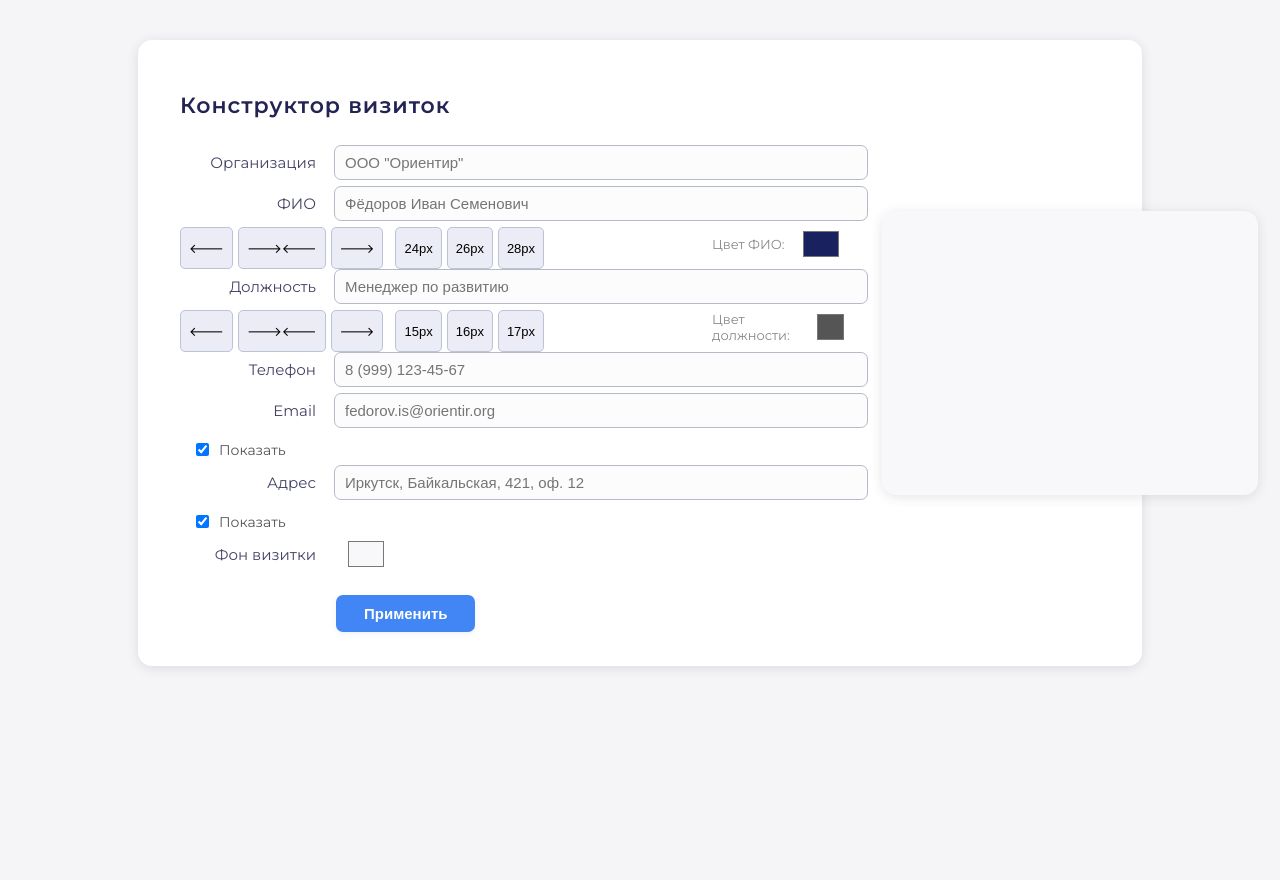
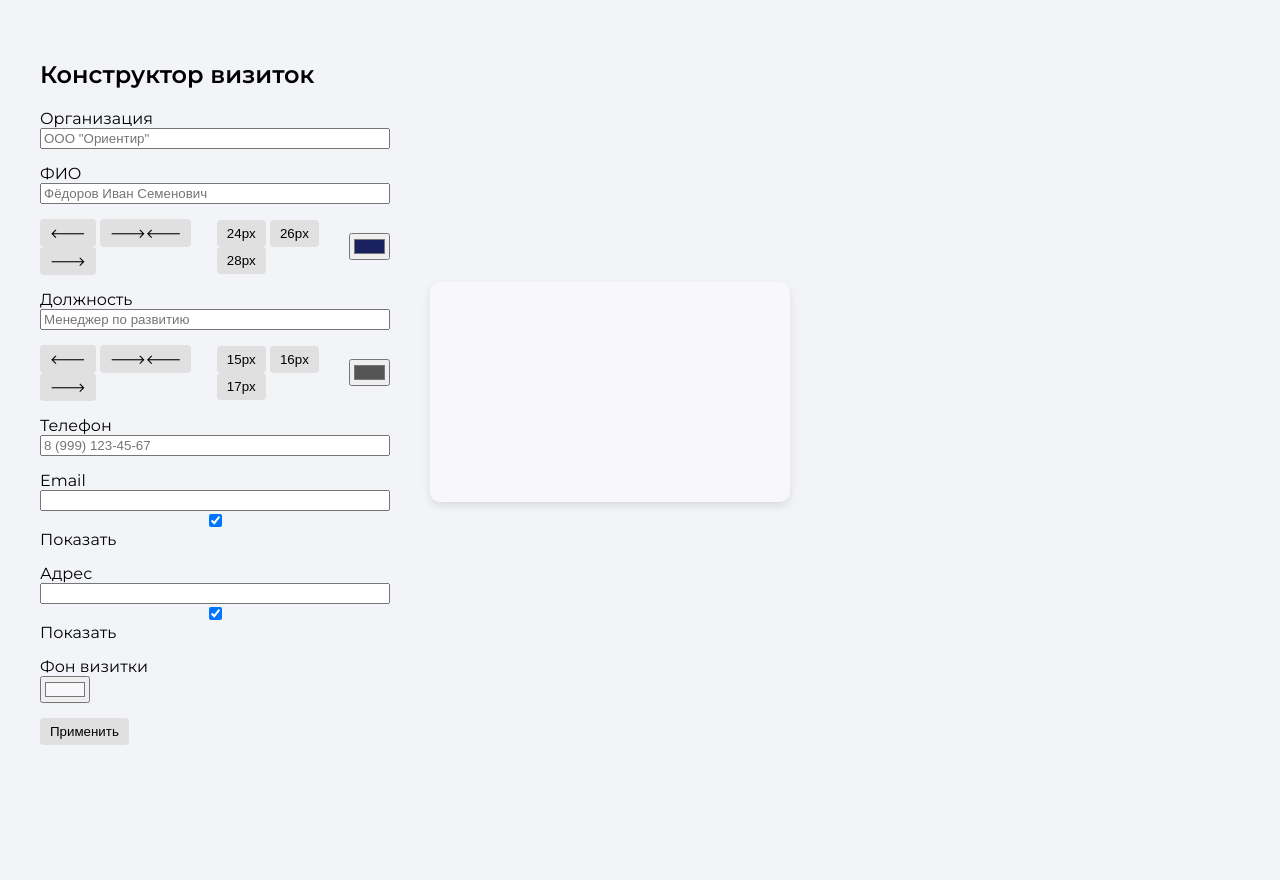
Before and after one commit to ccccxxip/web_programming, a PHP site: page /hm4.html in a window 1280 px wide. After the commit the page ends 745 px from the top, so only its background shows below. Run offline with PHP 8.4, Linux system fonts and the light colour scheme.

Commit message:
consructor

```diff
--- a/cutaway/hm4.html
+++ b/cutaway/hm4.html
@@ -2,83 +2,105 @@
 <html lang="ru">
 <head>
 <meta charset="UTF-8">
-  <meta name="viewport" content="width=device-width, initial-scale=1.0">
 <title>Конструктор визиток</title>
+
 <link rel="preconnect" href="https://fonts.googleapis.com">
 <link href="https://fonts.googleapis.com/css2?family=Montserrat:wght@400;600&display=swap" rel="stylesheet">
+
 <link rel="stylesheet" href="style.css">
 </head>
+
 <body>
+
 <div class="wrapper">
+
 <div class="constructor">
+
 <h2>Конструктор визиток</h2>
+
 <form id="form">
+
 <div class="form-row">
 <label>Организация</label>
 <input type="text" id="org" placeholder='ООО "Ориентир"'>
 </div>
+
 <div class="form-row">
 <label>ФИО</label>
 <input type="text" id="fio" placeholder="Фёдоров Иван Семенович">
 </div>
+
 <div class="controls">
+
 <div class="align-btns" data-target="fio">
-          <button type="button" class="align" data-align="left">🡐</button>
-          <button type="button" class="align" data-align="center">🡒🡐</button>
-          <button type="button" class="align" data-align="right">🡒</button>
+<button type="button" data-align="left">🡐</button>
+<button type="button" data-align="center">🡒🡐</button>
+<button type="button" data-align="right">🡒</button>
 </div>
+
 <div class="font-btns" data-target="fio">
-          <button type="button" class="font-size" data-size="24px">24px</button>
-          <button type="button" class="font-size" data-size="26px">26px</button>
-          <button type="button" class="font-size" data-size="28px">28px</button>
+<button type="button" data-size="24px">24px</button>
+<button type="button" data-size="26px">26px</button>
+<button type="button" data-size="28px">28px</button>
 </div>
-        <div class="color-row">
-          <span style="font-size:13px;color:#888;">Цвет ФИО:</span>
+
 <input type="color" id="fioColor" value="#19225e">
+
 </div>
-      </div>
+
 <div class="form-row">
 <label>Должность</label>
 <input type="text" id="position" placeholder="Менеджер по развитию">
 </div>
+
 <div class="controls">
+
 <div class="align-btns" data-target="position">
-          <button type="button" class="align" data-align="left">🡐</button>
-          <button type="button" class="align" data-align="center">🡒🡐</button>
-          <button type="button" class="align" data-align="right">🡒</button>
+<button type="button" data-align="left">🡐</button>
+<button type="button" data-align="center">🡒🡐</button>
+<button type="button" data-align="right">🡒</button>
 </div>
+
 <div class="font-btns" data-target="position">
-          <button type="button" class="font-size" data-size="15px">15px</button>
-          <button type="button" class="font-size" data-size="16px">16px</button>
-          <button type="button" class="font-size" data-size="17px">17px</button>
+<button type="button" data-size="15px">15px</button>
+<button type="button" data-size="16px">16px</button>
+<button type="button" data-size="17px">17px</button>
 </div>
-        <div class="color-row">
-          <span style="font-size:13px;color:#888;">Цвет должности:</span>
+
 <input type="color" id="posColor" value="#555555">
+
 </div>
-      </div>
+
 <div class="form-row">
 <label>Телефон</label>
 <input type="text" id="phone" placeholder="8 (999) 123-45-67">
 </div>
+
 <div class="form-row">
 <label>Email</label>
-        <input type="email" id="email" placeholder="fedorov.is@orientir.org">
-        <label class="checkbox"><input type="checkbox" id="showEmail" checked>Показать</label>
+<input type="email" id="email">
+<input type="checkbox" id="showEmail" checked>Показать
 </div>
+
 <div class="form-row">
 <label>Адрес</label>
-        <input type="text" id="address" placeholder="Иркутск, Байкальская, 421, оф. 12">
-        <label class="checkbox"><input type="checkbox" id="showAddress" checked>Показать</label>
+<input type="text" id="address">
+<input type="checkbox" id="showAddress" checked>Показать
 </div>
+
 <div class="form-row">
 <label>Фон визитки</label>
 <input type="color" id="bgColor" value="#f8f8fa">
 </div>
+
 <button id="apply" type="button">Применить</button>
+
 </form>
+
 </div>
+
 <div class="preview">
+
 <div class="card" id="card">
 <h3 id="c-org"></h3>
 <p id="c-fio"></p>
@@ -87,8 +109,12 @@
 <p id="c-email"></p>
 <p id="c-address"></p>
 </div>
+
 </div>
+
 </div>
+
 <script src="script.js"></script>
+
 </body>
 </html>
--- a/cutaway/style.css
+++ b/cutaway/style.css
@@ -1,187 +1,70 @@
-:root {
-    --main-bg: #f5f5f7;
-    --card-radius: 14px;
-    --primary: #4285f4;
-    --shadow: 0 2px 12px rgba(46,51,66,0.13);
-    --transition: 0.3s cubic-bezier(.57,.23,.6,.99);
+body{
+font-family: 'Montserrat', sans-serif;
+background:#f3f4f8;
+margin:0;
+padding:0;
 }
-  body {
-    font-family: 'Montserrat', Arial, sans-serif;
-    background: var(--main-bg);
-    margin: 0;
-    padding: 40px 0;
-    min-height: 100vh;
-    display: flex;
-    justify-content: center;
-    align-items: flex-start;
+
+.wrapper{
+display:flex;
+gap:40px;
+padding:40px;
 }
-  .wrapper {
-    display: flex;
-    gap: 36px;
-    background: #fff;
-    padding: 34px 42px;
-    border-radius: var(--card-radius);
-    box-shadow: var(--shadow);
-    max-width: 920px;
-    width: 100%;
+
+.constructor{
+width:350px;
 }
-  .constructor {
-    flex: 1;
-    display: flex;
-    flex-direction: column;
-    gap: 18px;
+
+.form-row{
+margin-bottom:15px;
+display:flex;
+flex-direction:column;
 }
-  .constructor h2 {
-    margin-bottom: 8px;
-    font-weight: 600;
-    font-size: 22px;
-    color: #232354;
-    letter-spacing: 1px;
+
+.controls{
+display:flex;
+align-items:center;
+gap:10px;
+margin-bottom:15px;
 }
-  .form-row {
-    display: grid;
-    grid-template-columns: 142px 1fr;
-    align-items: center;
-    gap: 12px;
-    margin-bottom: 6px;
+
+button{
+cursor:pointer;
+padding:6px 10px;
+border:none;
+background:#e0e0e0;
+border-radius:4px;
 }
-  label {
-    font-size: 15px;
-    color: #424265;
-    text-align: right;
-    font-weight: 500;
-    padding-right: 6px;
+
+button:hover{
+background:#d0d0d0;
 }
-  input[type="text"], input[type="email"] {
-    font-size: 15px;
-    padding: 8px 10px;
-    outline: none;
-    border: 1px solid #b5bac7;
-    background: #fcfcfc;
-    border-radius: 7px;
-    width: 100%;
-    transition: border var(--transition);
+
+.preview{
+display:flex;
+align-items:center;
+justify-content:center;
 }
-  input[type="color"] {
-    border: none;
-    width: 40px;
-    height: 34px;
-    background: none;
-    margin-left: 12px;
-    cursor: pointer;
-    padding: 0;
+
+.card{
+width:320px;
+height:180px;
+background:#f8f8fa;
+padding:20px;
+border-radius:10px;
+box-shadow:0 4px 10px rgba(0,0,0,0.1);
 }
-  .controls {
-    display: flex;
-    gap: 10px;
-    margin-top: 6px;
+
+#error{
+color:red;
 }
-  .align-btns, .font-btns {
-    display: flex;
-    gap: 3px;
+
+.error{
+border:2px solid red;
 }
-  button.align, button.font-size {
-    background: #ececf6;
-    border: 1px solid #bac3d8;
-    border-radius: 5px;
-    cursor: pointer;
-    padding: 4px 8px;
-    font-size: 13px;
-    margin-right: 2px;
-    transition: background var(--transition), border var(--transition);
+
+.error-message{
+color:red;
+font-size:12px;
+margin-top:4px;
 }
-  button.align:hover, button.font-size:hover {
-    background: #d3e1f8;
-    border-color: var(--primary);
-  }
-  .checkbox {
-    display: flex;
-    align-items: center;
-    gap: 7px;
-    margin-left: 12px;
-    font-size: 14px;
-    color: #555;
-  }
-  .color-row {
-    margin: 0 0 8px 156px;
-    display: flex;
-    align-items: center;
-    gap: 4px;
-  }
-  button#apply {
-    margin: 18px 0 0 156px;
-    padding: 10px 28px;
-    background-color: var(--primary);
-    color: #fff;
-    font-weight: 600;
-    border: none;
-    border-radius: 7px;
-    font-size: 15px;
-    cursor: pointer;
-    box-shadow: 0 2px 6px rgba(62,88,183,0.08);
-    transition: background var(--transition), box-shadow var(--transition);
-  }
-  button#apply:hover {
-    background-color: #3367d6;
-    box-shadow: 0 4px 12px rgba(62,88,183,0.13);
-  }
-  .preview {
-    flex: 1;
-    display: flex;
-    justify-content: center;
-    align-items: center;
-  }
-  .card {
-    min-width: 332px;
-    max-width: 370px;
-    width: 100%;
-    height: 224px;
-    border-radius: var(--card-radius);
-    padding: 30px 22px;
-    box-shadow: var(--shadow);
-    display: flex;
-    flex-direction: column;
-    justify-content: center;
-    transition: all var(--transition);
-    background: #fff;
-  }
-  .card h3 {
-    font-size: 19px;
-    font-weight: 600;
-    margin-bottom: 6px;
-    letter-spacing: .5px;
-    color: #223;
-  }
-  .card p {
-    margin: 5px 0;
-    font-size: 15px;
-    font-family: inherit;
-    word-break: break-all;
-    transition: color var(--transition), font-size var(--transition), text-align var(--transition);
-  }
-  .error {
-    border: 1px solid #e74c3c !important;
-    background: #fff4f4;
-  }
-  .error-message {
-    color: #e74c3c;
-    font-size: 13px;
-    margin-left: 142px;
-    margin-top: 4px;
-  }
-  @media (max-width: 900px) {
-    .wrapper {
-      flex-direction: column;
-      align-items: center;
-      max-width: 97vw;
-      gap: 26px;
-      padding: 18px 12px;
-    }
-    .constructor {
-      max-width: 98vw;
-    }
-    .card {
-      min-width: 98vw;
-      max-width: 98vw;
-    }
-  }
```
Also changed, not shown: cutaway/script.js (+24 -0 lines). Lines whose indentation alone changed are shown as unchanged.
